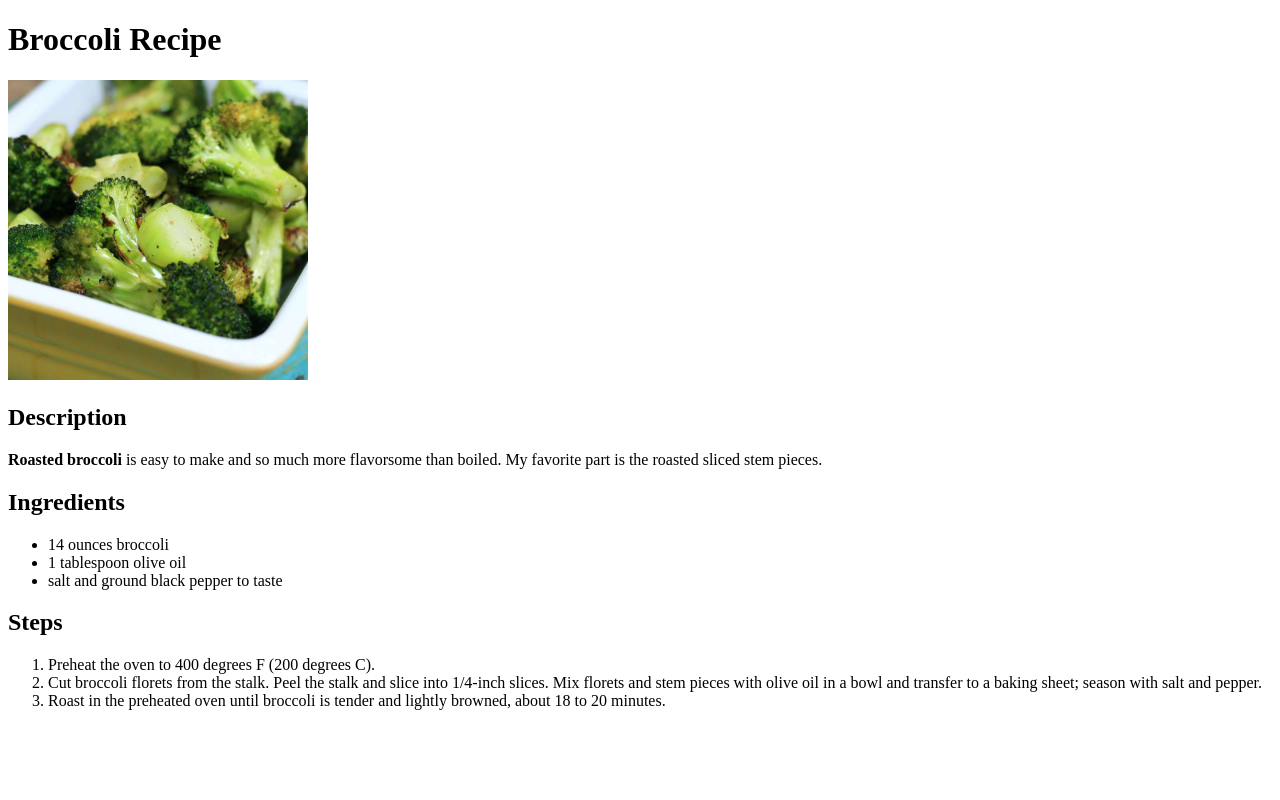
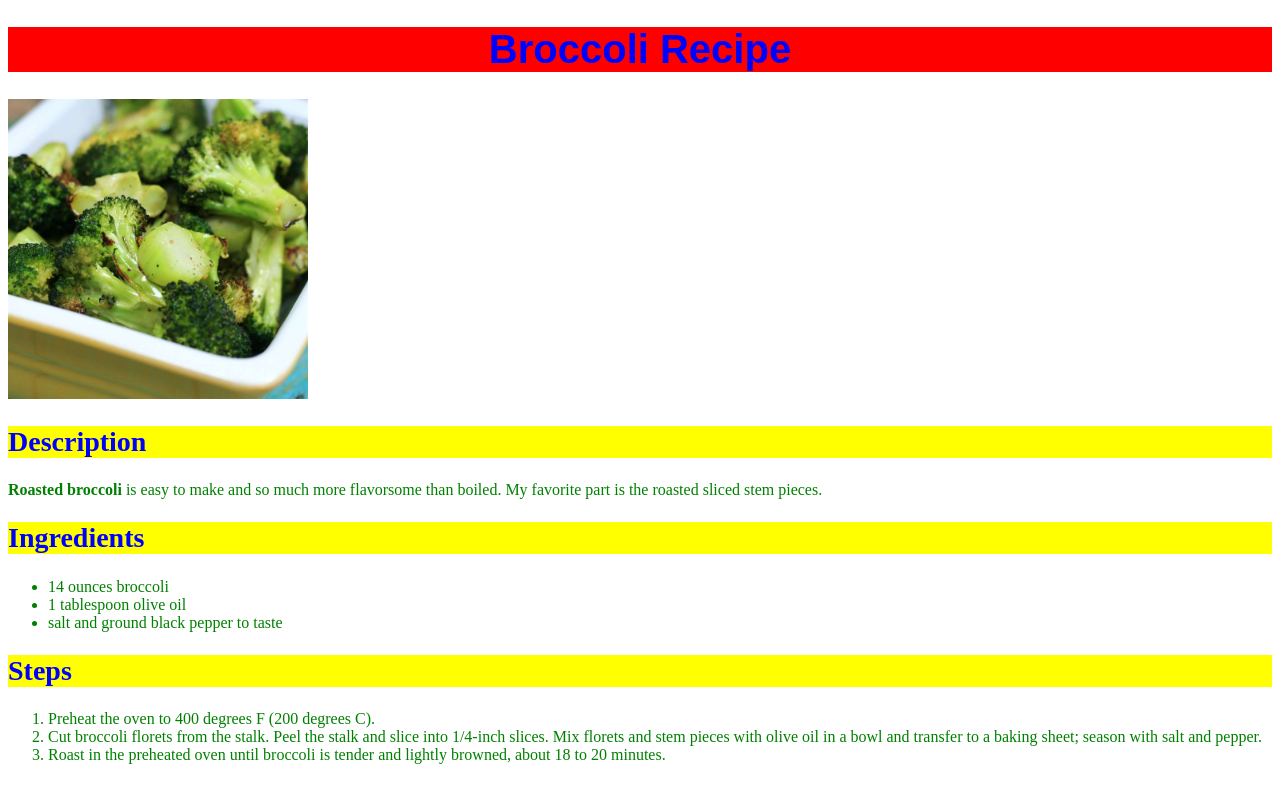
Before and after one commit to michaelm4320/odin-recipes, a plain HTML site: page recipes/broccoli.html in a window 1280 px wide. Drawn offline with Linux system fonts and the light colour scheme.

Commit message:
add css to all html files.

```diff
--- /dev/null
+++ b/css/style.css
@@ -0,0 +1,18 @@
+.header {
+    font-family: sans-serif;
+    color: blue;
+    font-size: 40px;
+    text-align: center;
+    background-color: red;
+}
+
+.description, .ingredients, .steps {
+    font-size: 28px;
+    color: blue;
+    background-color: yellow;
+}
+
+.paragraph, .list, .cooking {
+    font-size:16px;
+    color: green;
+}
--- a/recipes/broccoli.html
+++ b/recipes/broccoli.html
@@ -3,27 +3,28 @@
     <head>
         <meta charset="UTF-8">
         <title>Broccoli Recipe</title>
+        <link rel="stylesheet" href="../css/style.css">
     </head>
 
     <body>
-        <h1>Broccoli Recipe</h1>
+        <h1 class="header">Broccoli Recipe</h1>
 
-        <img src="../img/broccoli.jpg" alt="Roasted broccoli" width="300" height="300">
+        <img  src="../img/broccoli.jpg" alt="Roasted broccoli" width="300" height="300">
 
-        <h2>Description</h2>
+        <h2 class="description">Description</h2>
 
-        <p><strong>Roasted broccoli</strong> is easy to make and so much more flavorsome than boiled. My favorite part is the roasted sliced stem pieces.
+        <p class="paragraph"><strong>Roasted broccoli</strong> is easy to make and so much more flavorsome than boiled. My favorite part is the roasted sliced stem pieces.
         </p>
 
-        <h2>Ingredients</h2>
-        <ul>
+        <h2 class="ingredients">Ingredients</h2>
+        <ul class="list">
             <li>14 ounces broccoli</li>
             <li>1 tablespoon olive oil</li>
             <li>salt and ground black pepper to taste</li>
         </ul>
 
-        <h2>Steps</h2>
-        <ol>
+        <h2 class="steps">Steps</h2>
+        <ol class="cooking">
             <li>Preheat the oven to 400 degrees F (200 degrees C).</li>
             <li>Cut broccoli florets from the stalk. Peel the stalk and slice into 1/4-inch slices. Mix florets and stem pieces with olive oil in a bowl and transfer to a baking sheet; season with salt and pepper.</li>
             <li>Roast in the preheated oven until broccoli is tender and lightly browned, about 18 to 20 minutes.</li>
```
Also changed, not shown: index.html (+3 -2 lines), recipes/cake.html (+8 -7 lines), recipes/salmon.html (+8 -7 lines).
